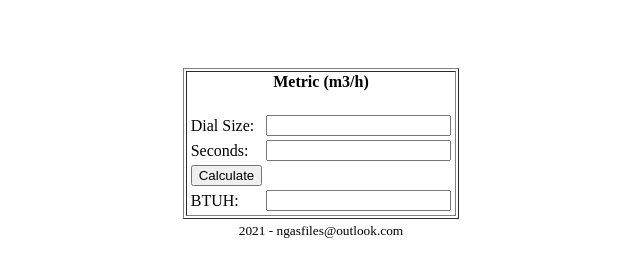
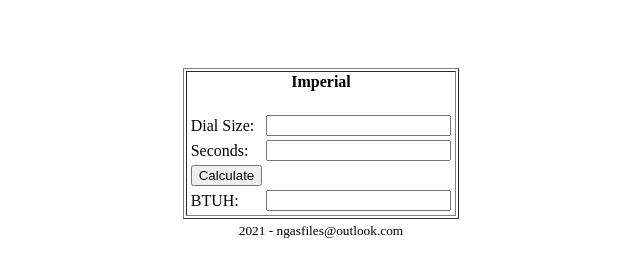
Before and after one commit to ngasfiles/gasfiles, a plain HTML site: page clock_imperial.html in a window 1280 px wide. Shown: the full height of the page, 319-959 px from the left. Drawn offline with Linux system fonts and the light colour scheme.

Commit message:
Add files via upload

```diff
--- a/clock_imperial.html
+++ b/clock_imperial.html
@@ -9,7 +9,7 @@
 <tr><td>
 <table border="1" align="center">
 <tr><td>
-<h4 align="center">Metric (m3/h)</h4>
+<h4 align="center">Imperial</h4>
 <table border="0">
 <tr><td>
 
```
